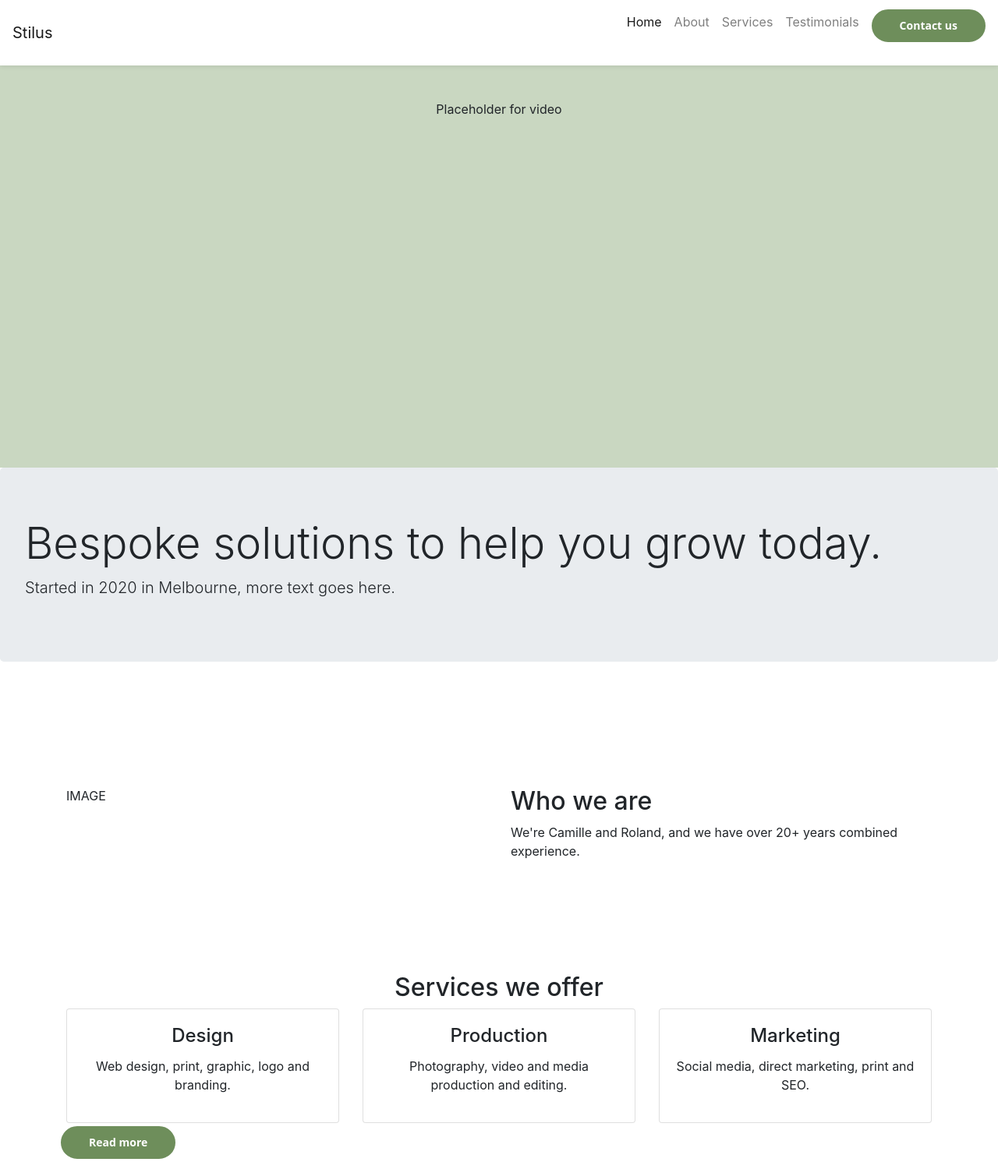
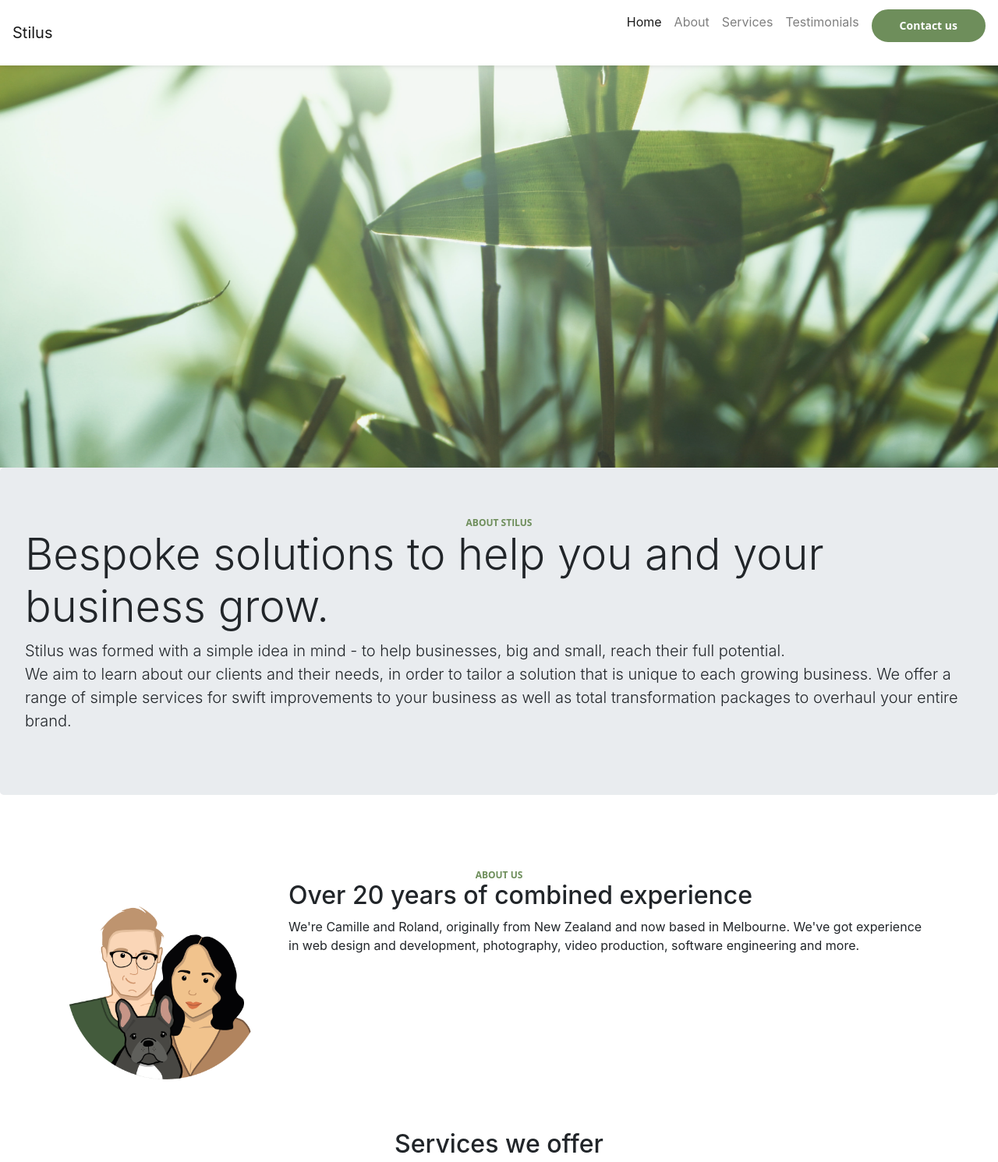
Before and after one commit to stilus-solutions/stilus-solutions.github.io, a plain HTML site: page index.html in a window 1280 px wide. Shown: the top 1491 px of the page at 78% size. Drawn offline with nearby package versions, Linux system fonts and the light colour scheme.

Commit message:
Updated top half of website
Then I got frustrated cos GP was barking like crazy.

```diff
--- a/css/styles.css
+++ b/css/styles.css
@@ -6,11 +6,20 @@
 /* Colours
    - Lt Green #C9D7C1
    - Dk Green #6E8E5B
+
+   Photo credit
+   - Banner image: Tina Xinia on Unsplash
 */
 body,
 html {
     width: 100%;
 	height: 100%;
+}
+
+.above-heading {
+	color: #6E8E5B;
+	font: 700 0.75rem/0.875rem "Open Sans", sans-serif;
+	text-align: center;
 }
 
 /* 02. Preloader */
@@ -101,8 +110,13 @@ html {
 
 /* Header */
 .header {
-	background-color: #C9D7C1;
+	/*background-color: #C9D7C1;*/
   min-height: 75%;
+  background-image: url("../img/bg-tina-xinia-unsplash.jpg");
+  box-shadow:inset 0 0 0 2000px rgba(201, 215, 193, 0.2);
+  background-repeat: no-repeat;
+  background-position: center;
+  background-size: cover;
 }
 
 .header .header-content {
@@ -113,8 +127,12 @@ html {
 
 /* About Us */
 #about-cr {
-  padding-top:8rem;
-  padding-bottom:8rem;
+  padding-top:4rem;
+  padding-bottom:4rem;
+}
+
+#about-cr img {
+  max-width:100%;
 }
 
 /* Services */
--- a/index.html
+++ b/index.html
@@ -55,26 +55,29 @@
 <header id="header" class="header">
     <div class="header-content">
       <div class="container-fluid">
-        Placeholder for video
       </div>
 </div>
 </header>
 
 <!-- About Us - Stilus -->
 <div class="jumbotron">
-  <h1 class="display-4">Bespoke solutions to help you grow today.</h1>
-  <p class="lead">Started in 2020 in Melbourne, more text goes here.</p>
+  <div class="above-heading">ABOUT STILUS</div>
+  <h1 class="display-4">Bespoke solutions to help you and your business grow.</h1>
+  <p class="lead">Stilus was formed with a simple idea in mind - to help businesses, big and small, reach their full potential.<br />We aim to learn about our clients and their needs, in order to tailor a solution that is unique to each growing business. We offer a range of simple services for swift improvements to your business as well as total transformation packages to overhaul your entire brand.
+</p>
 </div>
 
 <!-- About Us - CR -->
 <div id="about-cr">
+  <div class="above-heading">ABOUT US</div>
   <div class="container">
     <div class="row">
-      <div class="col-lg-6">IMAGE
+      <div class="col-lg-3">
+        <img src="img/portrait.png">
       </div>
-      <div class="col-lg-6">
-        <h2>Who we are</h2>
-        <p>We're Camille and Roland, and we have over 20+ years combined experience.</p>
+      <div class="col-lg-9">
+        <h2>Over 20 years of combined experience</h2>
+        <p>We're Camille and Roland, originally from New Zealand and now based in Melbourne. We've got experience in web design and development, photography, video production, software engineering and more.</p>
       </div>
     </div>
   </div>
```
Also changed, not shown: img/bg-tina-xinia-unsplash.jpg (added), img/portrait.png (added).
